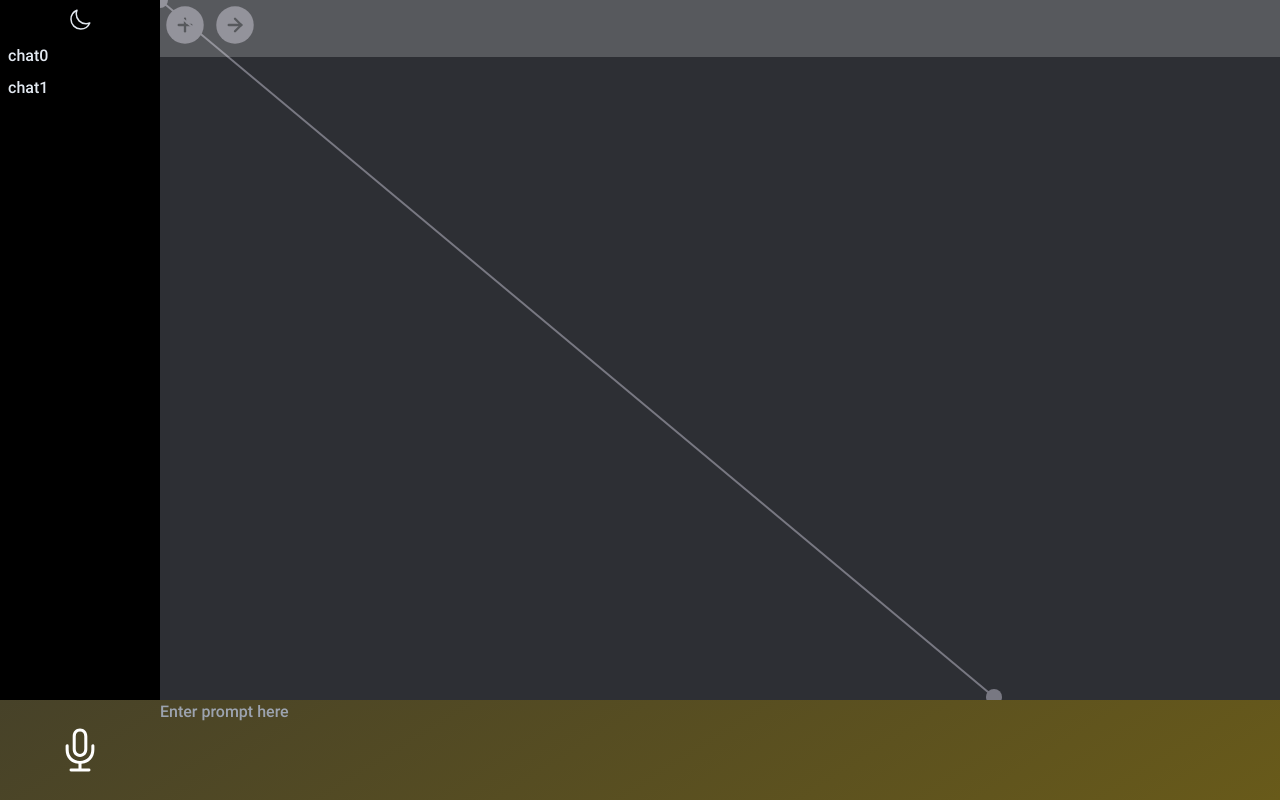
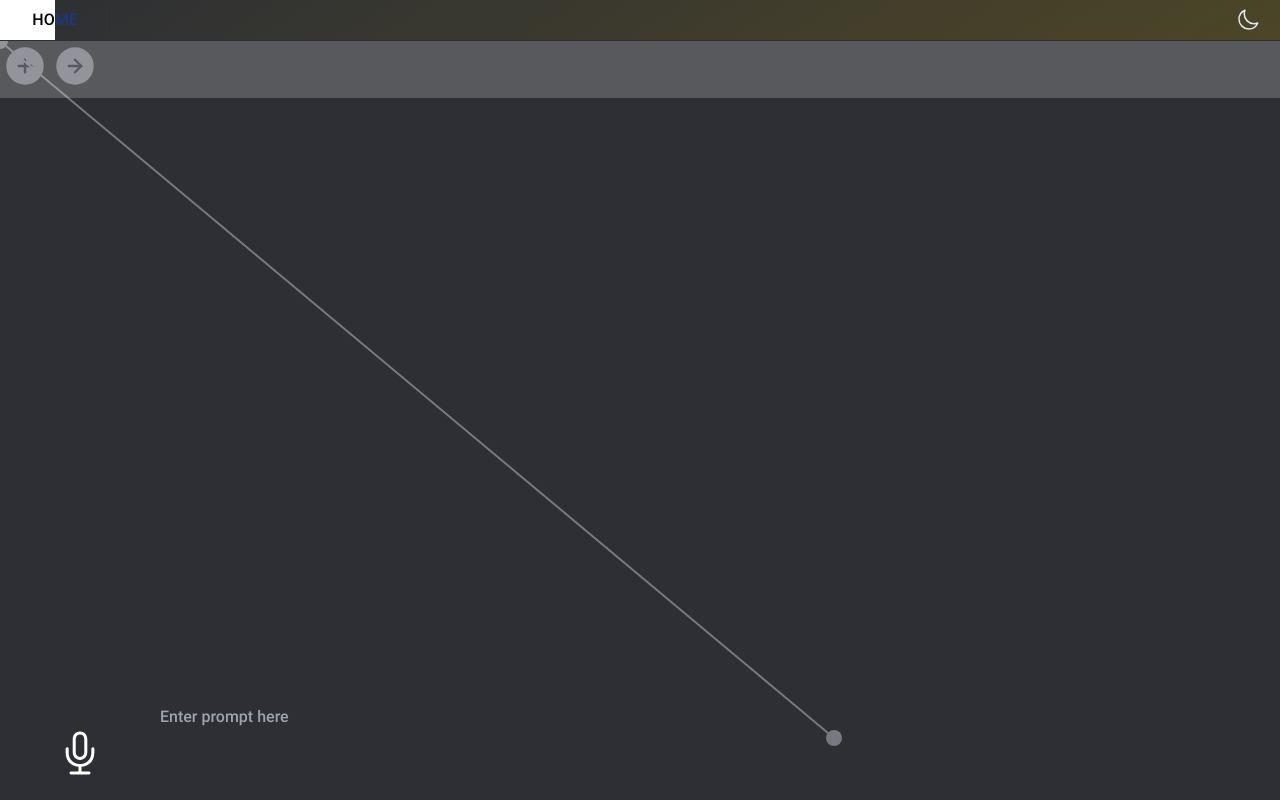
Before and after one commit to inter-ai/inter-ai.github.com, a Next.js app: page /editor in a window 1280 px wide. Built offline with nearby package versions, Linux system fonts and the light colour scheme.

Commit message:
fix: editor scale by mouse location

```diff
--- /dev/null
+++ b/src/app/about/ourTeam/page.tsx
@@ -0,0 +1,19 @@
+import Navbar from "@/app/components/Nav/Navbar";
+import Head from "next/head";
+export default function About() {
+    return (
+        <>
+        <Head>
+            <title>Our Team</title>
+            <meta
+                name="viewport"
+                content="width=device-width, initial-scale=1"
+            />
+            <link rel="icon" href="/favicon.png" />
+        </Head>
+        <Navbar>
+
+        </Navbar>
+        </>
+    );
+}
--- /dev/null
+++ b/src/app/about/page.tsx
@@ -0,0 +1,19 @@
+import Navbar from "@/app/components/Nav/Navbar";
+import Head from "next/head";
+export default function About() {
+    return (
+        <>
+        <Head>
+            <title>About</title>
+            <meta
+                name="viewport"
+                content="width=device-width, initial-scale=1"
+            />
+            <link rel="icon" href="/favicon.png" />
+        </Head>
+        <Navbar>
+
+        </Navbar>
+        </>
+    );
+}
--- a/src/app/components/Editor/MapCanvas.tsx
+++ b/src/app/components/Editor/MapCanvas.tsx
@@ -161,8 +161,14 @@ const Map:React.FC = ()=> {
      */
     // e.preventDefault();
     const zoomFactor = 0.1;
-    const calculateZoomFactor = scale - e.deltaY * zoomFactor * 0.01
-    setScale(Math.min(Math.max(calculateZoomFactor,0.5), 2)); // Limits zoom between 0.5x and 2x
+    const calculateZoomFactor = Math.min(Math.max(scale - e.deltaY * zoomFactor * 0.01,0.5),2)
+    const mousePosition = screenToMapPos({x:e.clientX,y:e.clientY});
+    //(mouse+offset)*scale=(mouse+offset')*scale'
+    //(mouse+offset)*scale/scale'-mouse=offset'
+    setOffset({x:(mousePosition.x+offset.x)*scale/calculateZoomFactor-mousePosition.x   ,
+      y:(mousePosition.y+offset.y)*scale/calculateZoomFactor-mousePosition.y})
+    setScale(calculateZoomFactor); // Limits zoom between 0.5x and 2x
+
 
   };
 
--- a/src/app/components/Editor/RecordingView.tsx
+++ b/src/app/components/Editor/RecordingView.tsx
@@ -21,7 +21,7 @@ export default function RecordingView() {
     const recognitionRef = useRef<any>(null);
 
     // Audio file management
-    const {audioURL, setAudioURL} = useGenerationStore(); //the recorded piece
+    const {setAudioURL} = useGenerationStore(); //the recorded piece
     const audioChunksRef = useRef<Blob[]>([]);
     const mediaRecorderRef = useRef<MediaRecorder | null>(null);
     const {text, setText} = useTextStore();
@@ -105,7 +105,7 @@ export default function RecordingView() {
         }
     }
     return (
-        <div className = "relative h-screen w-full">
+        <div className = "relative h-full w-full">
             {/* Right bar */}
             {/*
             <div className=" absolute h-full right-0 w-[25%] bg-cc0">
@@ -135,11 +135,9 @@ export default function RecordingView() {
 
 
             {/* Audio file */}
-            {audioURL &&
-                (<audio className=" absolute bottom-0 left-[12.5%] w-[62.5%] h-[6.25%]" src={audioURL} controls />)
-            }
+
             {/* Button Section */}
-            <div className=" absolute left-0 bottom-0 w-[12.5%] h-[12.5%]">
+            <div className=" absolute left-0 bottom-0 w-full h-full">
                 {isRecording ? (
                     <button onClick={handleToggleRecording} className=" w-full h-full m-auto flex flex-center items-center justify-center bg-transparent hover:bg-credc0">
                         <svg xmlns="http://www.w3.org/2000/svg" className="w-12 h-12 fill-c00" viewBox="0 0 20 20"><path d="M6.75 3a2 2 0 0 0-2 2v10a2 2 0 1 0 4 0V5a2 2 0 0 0-2-2Zm6.5 0a2 2 0 0 0-2 2v10a2 2 0 1 0 4 0V5a2 2 0 0 0-2-2Z" /></svg>
--- a/src/app/components/Nav/Navbar.tsx
+++ b/src/app/components/Nav/Navbar.tsx
@@ -33,7 +33,8 @@ export default function Navbar() {
    */
   const map :any = {c:[
     {n:"HOME", l:"/", c:[
-      {n:"EDITOR", l:"/editor"}
+      {n:"EDITOR", l:"/editor"},
+      {n:"ABOUT", l:"/about"}
     ]}
   ]};
   function getPath(){
--- a/src/app/components/NavBar.tsx
+++ /dev/null
@@ -1,27 +0,0 @@
-import NavItem from "./NavItem";
-import ToggleTheme from "./ToggleTheme";
-import React from "react";
-
-/**
- *
- * @returns
- */
-export default function NavBar() {
-
-    return (
-        <div className=" absolute bg-cff w-full h-full left-0 top-0 ">
-            <div className=" relative h-[12.5%] content-center">
-                {/* <div className=" "> */}
-                <center className=" my-2">
-                    <ToggleTheme></ToggleTheme>
-                </center>
-                <div>
-                    <NavItem name={"chat0"}></NavItem>
-                    <NavItem name={"chat1"}></NavItem>
-                </div>
-                {/* </div> */}
-
-            </div>
-        </div>
-    )
-}
--- a/src/app/editor/page.tsx
+++ b/src/app/editor/page.tsx
@@ -2,30 +2,64 @@
 import React from 'react';
 import RecordingView from "../components/Editor/RecordingView";
 // import ToggleTheme from "./components/ToggleTheme";
-import NavBar from './../components/NavBar';
+import Navbar from '../components/Nav/Navbar';
 // import Map from './components/Map';
 import Textbox from './../components/Textbox';
 import GraphEditorView from '../components/Editor/GraphEditorView';
+import Head from "next/head";
 export default function Home() {
   return (
     <>
+    <Head>
+        <title>Editor</title>
+        <meta
+            name="viewport"
+            content="width=device-width, initial-scale=1"
+        />
+        <link rel="icon" href="/favicon.png" />
+    </Head>
+    <div className=' flex flex-col h-screen'>
+      <Navbar></Navbar>
+      <div className=' w-full flex-1 relative overflow-hidden'>
+          <GraphEditorView></GraphEditorView>
+          <div className=' absolute top-[87.5%] w-full  h-[12.5%]'>
+            <div className=' relative w-full h-full flex  flex-row '>
 
+              <div className=' w-[12.5%] h-full '>
+              <RecordingView/>
+              </div>
+              <div className=' flex-1'>
+              <Textbox></Textbox>
+              </div>
+              {/* {audioURL &&
+                (<audio className=" absolute bottom-0 right-0 w-[12.5%] h-[12.5%]" src={audioURL} controls />)
+              } */}
+            </div>
+
+          </div>
+          {/* </div>
+          <div className=' absolute md:left-[12.5%] left-[25%] top-[87.5%] md:w-[87.5%] w-[75%]'> */}
+
+          {/* </div> */}
+      </div>
+
+    </div>
+    {/* <div className=' absolute w-full bottom-0'>
+      <div className=' relative '>
         <div className="flex min-h-screen flex-col items-center bg-transparent">
           <RecordingView/>
         </div>
-  {/* <div  className = "absolute top-0 left-0 w-fit h-fit"> */}
-  <div className=' absolute left-0 top-0 md:w-[12.5vw] w-[25vw] h-[87.5vh]'>
-    <NavBar></NavBar>
-  </div>
-  <div className=' absolute md:left-[12.5vw] left-[25vw] top-0 md:w-[87.5vw] w-[75vw] h-[87.5vh]'>
+
+        <div className=' absolute md:left-[12.5%] left-[25%] top-0 md:w-[87.5%] w-[75%] h-[87.5%]'>
           <GraphEditorView></GraphEditorView>
         </div>
-  <div className=' absolute md:left-[12.5vw] left-[25vw] top-[87.5vh] md:w-[87.5vw] w-[75vw]'>
+        <div className=' absolute md:left-[12.5%] left-[25%] top-[87.5%] md:w-[87.5%] w-[75%]'>
           <Textbox>
 
           </Textbox>
         </div>
-
+      </div>
+    </div> */}
     </>
   );
 }
--- a/src/app/page.tsx
+++ b/src/app/page.tsx
@@ -1,10 +1,19 @@
 'use client'
 
+import Head from "next/head";
 import NavBar from "./components/Nav/Navbar";
 export default function Home() {
   return (
 
     <>
+    <Head>
+        <title>Main</title>
+        <meta
+            name="viewport"
+            content="width=device-width, initial-scale=1"
+        />
+        <link rel="icon" href="/favicon.png" />
+    </Head>
     <NavBar>
 
     </NavBar>
```
Also changed, not shown: src/app/components/NavBarDPC.tsx (added, +27 -0 lines). Lines whose indentation alone changed are shown as unchanged.
